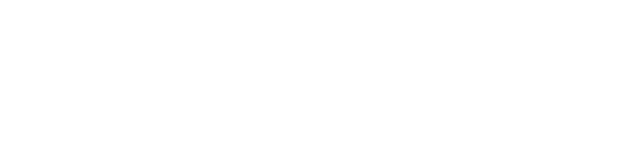
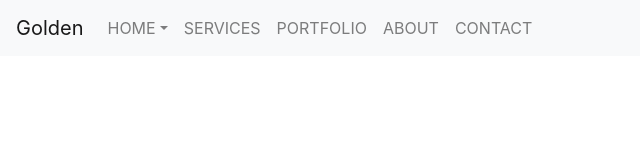
Before and after one commit to ArtIPok/Project-taskrunner, a website: page index.html in a window 1280 px wide. Shown: the whole page, without its empty margins (0-640 px from the left). Drawn offline with nearby package versions, Linux system fonts and the light colour scheme; files that its build step writes are made by us from their sources.

Commit message:
Add navigation index.html

```diff
--- a/index.html
+++ b/index.html
@@ -9,6 +9,35 @@
     <link rel="stylesheet" href="style.css">
   </head>
   <body>
-
+    <nav class="navbar navbar-expand-md fixed-top navbar-light bg-light">
+      <a class="navbar-brand">Golden</a>
+      <button class="navbar-toggler" type="button" data-toggle="collapse" data-target="#mobile-menu" aria-controls="mobile-menu" aria-expanded="false" aria-label="Toggle navigation">
+      <span class="navbar-toggler-icon"></span>
+      </button>
+      <div class="collapse navbar-collapse" id="mobile-menu">
+        <ul class="navbar-nav">
+          <li class="dropdown">
+            <a href="#" class="nav-link dropdown-toggle" data-toggle="dropdown">HOME</a>
+              <div class="dropdown-menu">
+                <a href="#" class="dropdown-item">Why</a>
+                <a href="#" class="dropdown-item">Who</a>
+                <a href="#" class="dropdown-item">When</a>
+              </div>
+          </li>
+          <li class="dropdown">
+            <a href="#" class="nav-link">SERVICES</a>
+          </li>
+          <li class="dropdown">
+            <a href="#" class="nav-link">PORTFOLIO</a>
+          </li>
+          <li class="dropdown">
+            <a href="#" class="nav-link">ABOUT</a>
+          </li>
+          <li class="dropdown">
+            <a href="#" class="nav-link">CONTACT</a>
+          </li>
+        </ul>
+    </div>
+    </nav>
   </body>
 </html>
```
